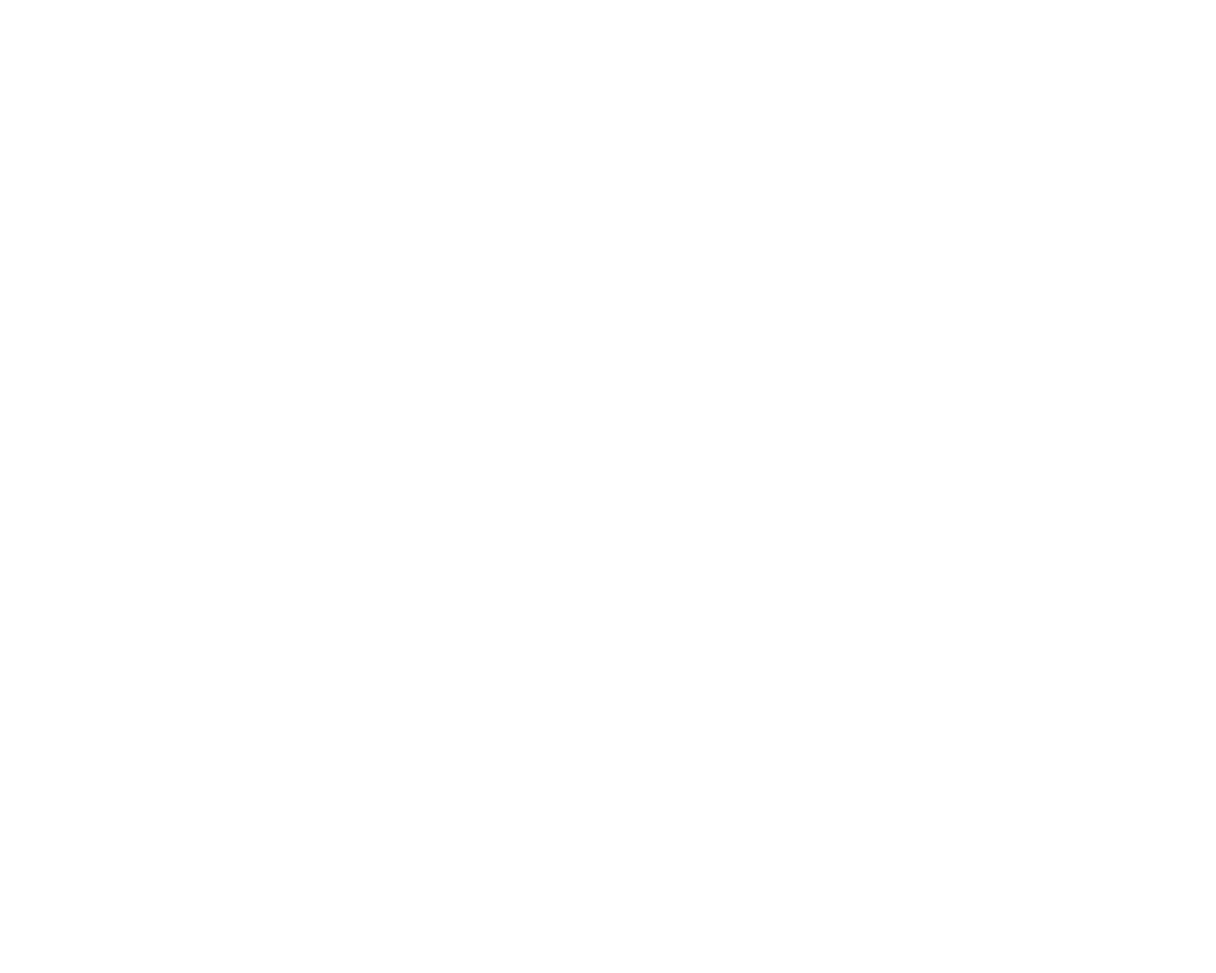
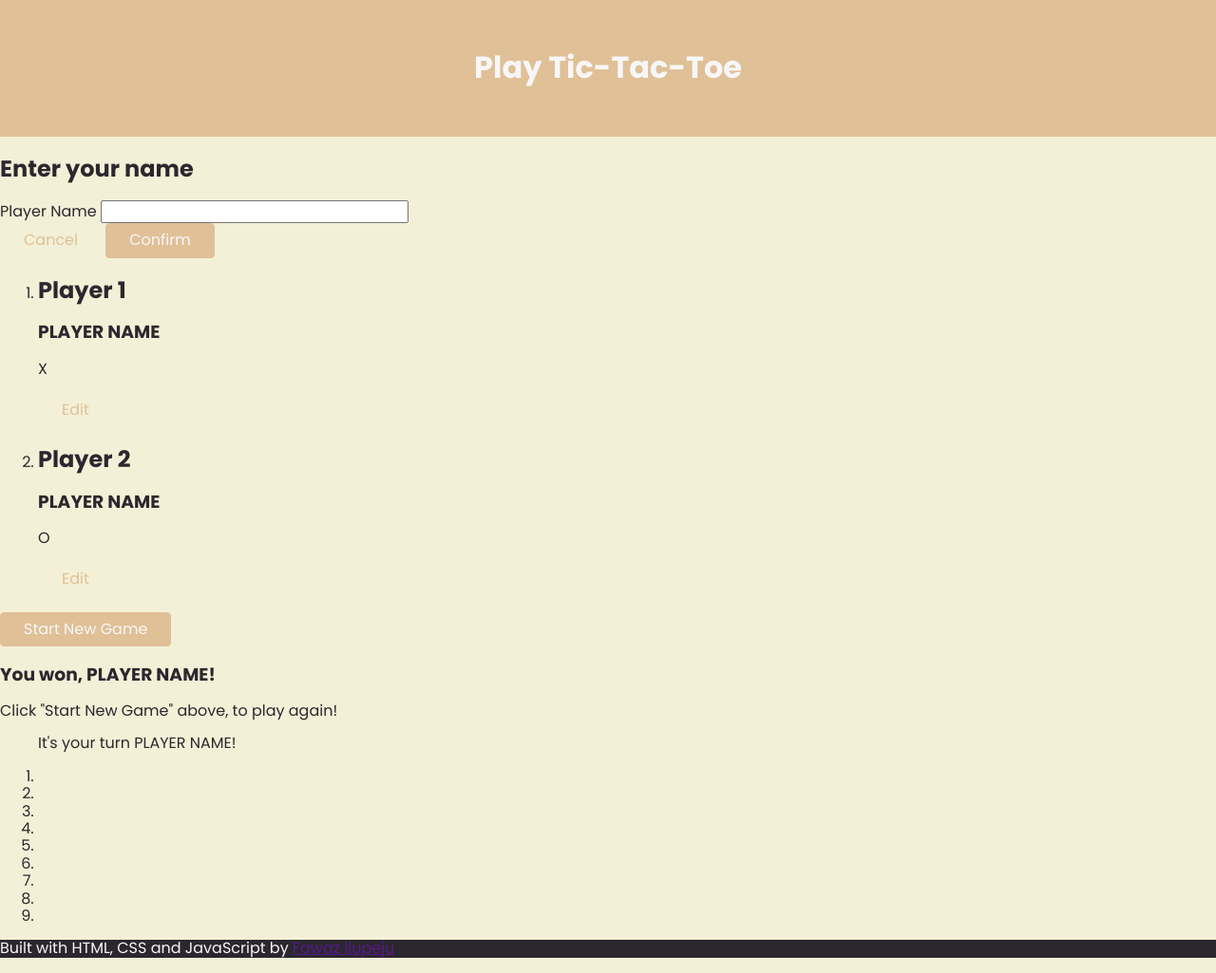
Before and after one commit to Fawaz-I/tic-tac-toe, a website: page index.html in a window 1280 px wide. Shown: the whole page at 95% size. Before the commit the page ends 800 px from the top, so only its background shows below. Drawn offline with nearby package versions, Linux system fonts and the light colour scheme.

Commit message:
Updates to HTML & CSS

```diff
--- a/index.html
+++ b/index.html
@@ -4,9 +4,78 @@
     <meta charset="UTF-8" />
     <meta http-equiv="X-UA-Compatible" content="IE=edge" />
     <meta name="viewport" content="width=device-width, initial-scale=1.0" />
-    <title>Tic-tac-toe</title>
+    <title>Tic-Tac-Toe</title>
+    <link rel="preconnect" href="https://fonts.googleapis.com" />
+    <link rel="preconnect" href="https://fonts.gstatic.com" crossorigin />
+    <link
+      href="https://fonts.googleapis.com/css2?family=Poppins:wght@400;700&display=swap"
+      rel="stylesheet"
+    />
     <link rel="stylesheet" href="/node_modules/normalize.css/normalize.css" />
     <link rel="stylesheet" href="style.css" />
   </head>
-  <body></body>
+  <body>
+    <header>
+      <h1>Play Tic-Tac-Toe</h1>
+    </header>
+    <main>
+      <aside>
+        <h2>Enter your name</h2>
+        <form>
+          <div>
+            <label for="player-name">Player Name</label>
+            <input type="text" name="player-name" id="player-name" />
+          </div>
+          <div>
+            <button type="button" class="btn btn-alt">Cancel</button>
+            <button class="btn">Confirm</button>
+          </div>
+        </form>
+      </aside>
+      <section id="game-config">
+        <ol>
+          <li>
+            <article>
+              <h2>Player 1</h2>
+              <h3>PLAYER NAME</h3>
+              <p>X</p>
+              <button class="btn btn-alt">Edit</button>
+            </article>
+          </li>
+          <li>
+            <article>
+              <h2>Player 2</h2>
+              <h3>PLAYER NAME</h3>
+              <p>O</p>
+              <button class="btn btn-alt">Edit</button>
+            </article>
+          </li>
+        </ol>
+        <button class="btn">Start New Game</button>
+      </section>
+      <section id="active-game">
+          <article>
+              <h3>You won, <span id="winner-name">PLAYER NAME</span>!</h3>
+              <p>Click "Start New Game" above, to play again!</p>
+          </article>
+        <ol>
+            <p>It's your turn <span id="active-player-name">PLAYER NAME</span>!</p>
+          <li></li>
+          <li></li>
+          <li></li>
+
+          <li></li>
+          <li></li>
+          <li></li>
+
+          <li></li>
+          <li></li>
+          <li></li>
+        </ol>
+      </section>
+    </main>
+    <footer>
+      <p>Built with HTML, CSS and JavaScript by <a href="">Fawaz Ilupeju</a></p>
+    </footer>
+  </body>
 </html>
--- a/style.css
+++ b/style.css
@@ -0,0 +1,55 @@
+:root {
+  --sand: #f3f0d7;
+  --brown: #e0c097;
+  --black: #2c272e;
+  --white: #f7f7f7;
+  --green: #cee5d0; /* X */
+  --red: #ff7878; /* O */
+}
+
+body {
+  font-family: 'Poppins', sans-serif;
+  color: var(--black);
+  background-color: var(--sand);
+}
+
+header {
+  color: var(--white);
+  background-color: var(--brown);
+  padding: 2rem 5%;
+  text-align: center;
+}
+
+main {
+}
+
+footer {
+  color: var(--white);
+  background-color: var(--black);
+}
+
+.btn {
+  font: inherit;
+  padding: 0.5rem 1.5rem;
+  background-color: var(--brown);
+  border: 1px solid var(--brown);
+  color: var(--white);
+  border-radius: 4px;
+  cursor: pointer;
+}
+
+.btn-alt {
+    background-color: transparent;
+    border-color: transparent;
+    color: var(--brown);
+}
+
+.btn:hover {
+    background-color: #e4b271;
+    border-color: #e4b271;
+}
+
+.btn-alt:hover {
+    background-color: #f7e3ca;
+    border-color: transparent;
+}
```
